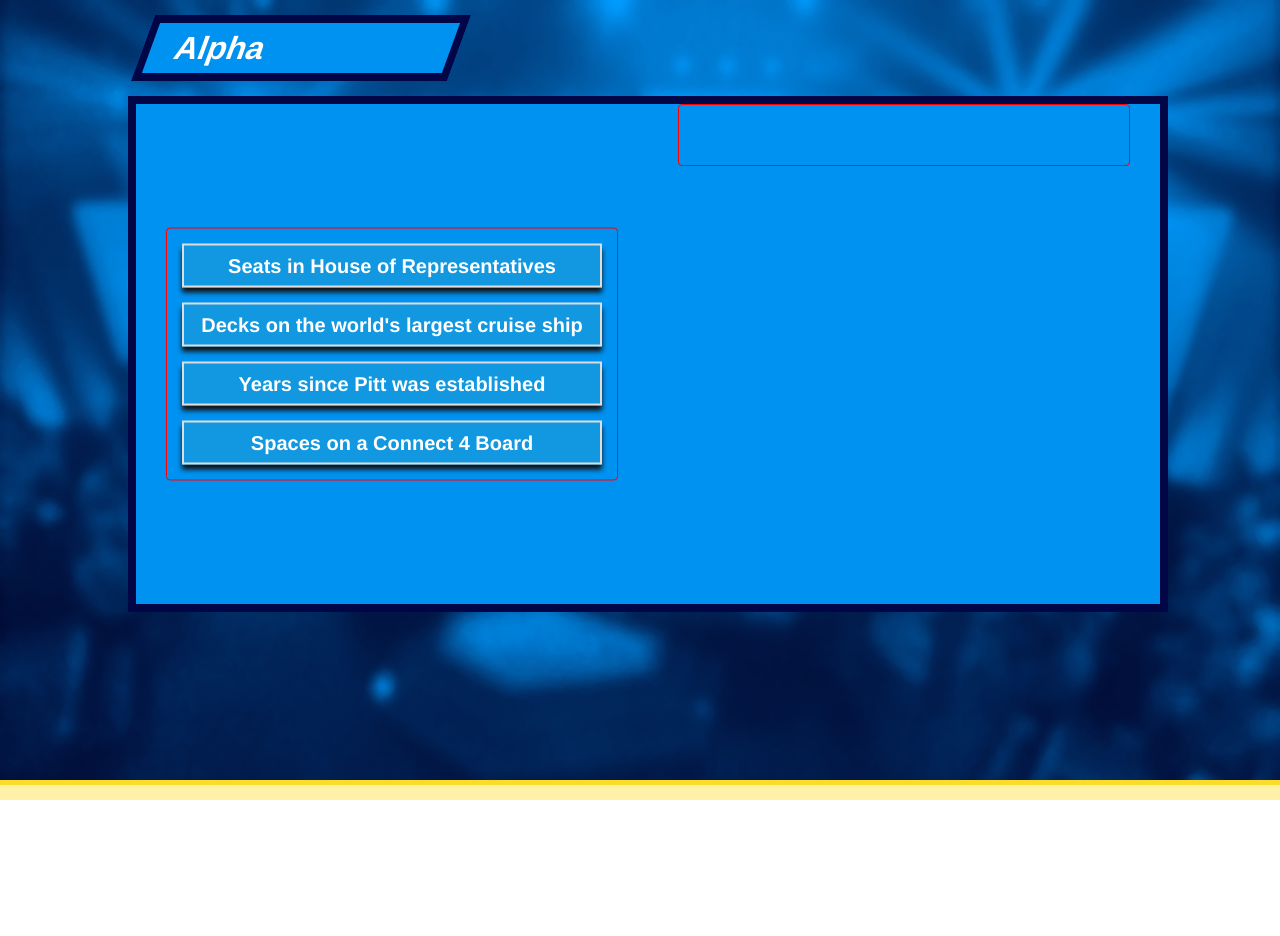
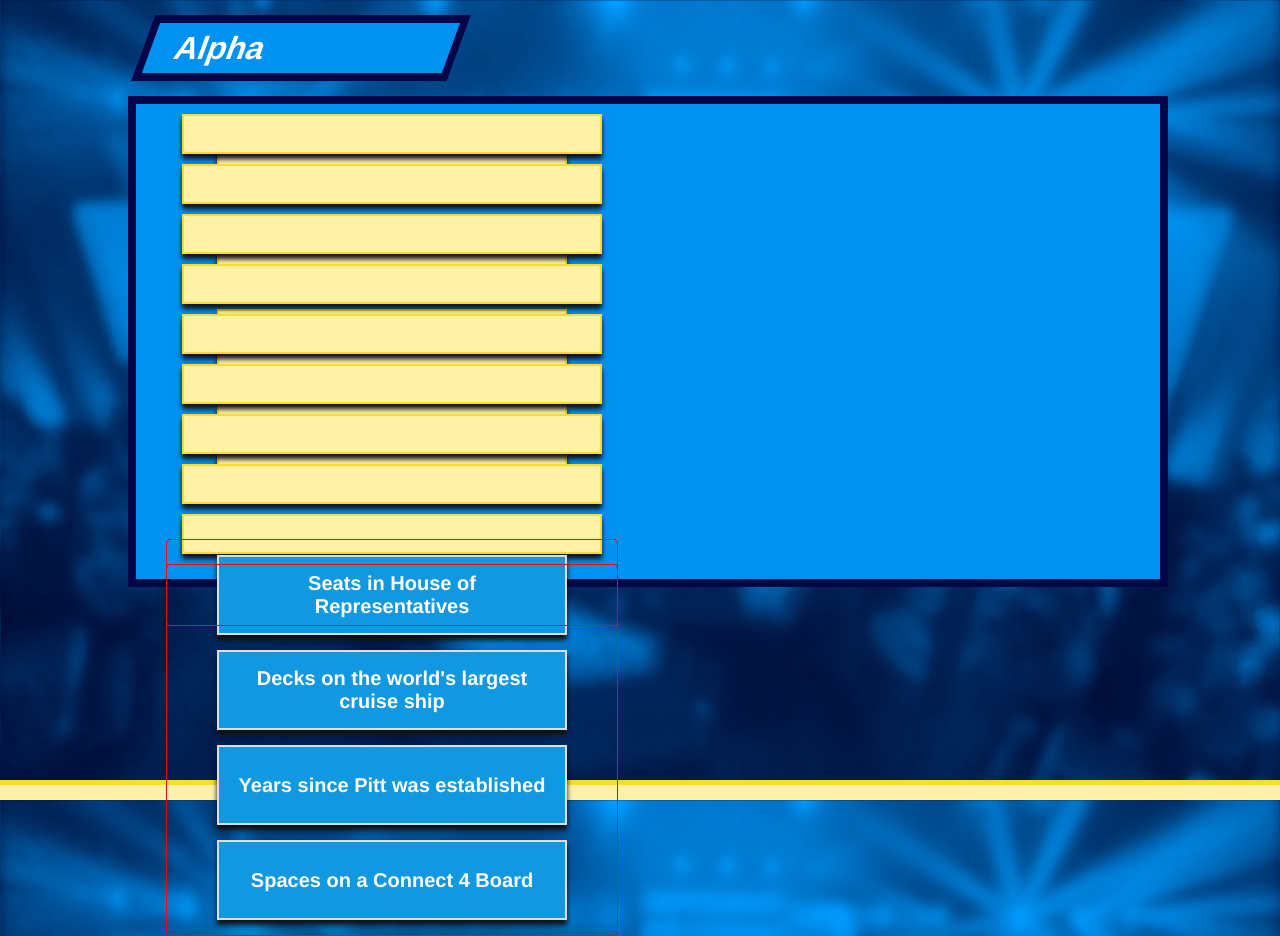
Before and after one commit to PittProgramCouncil/Pittsanity, an Angular app: page / in a window 1280 px wide. Shown: the top 936 px of the page. Before the commit the page ends 800 px from the top, so only its background shows below. Built offline with nearby package versions, Linux system fonts and the light colour scheme.

Commit message:
Add files via upload

```diff
--- a/src/app/fact-list/fact-list.component.css
+++ b/src/app/fact-list/fact-list.component.css
@@ -25,7 +25,8 @@ div.roundTitle > p
 
 div.gameContainer
 {
-	height: 100%;
+	height: 95%;
+	max-height: 95%;
 	width: 100vw;
 
 	display: flex;
@@ -57,10 +58,15 @@ div.factListsContainer
 	display: inline-block;
 	margin: 0px 30px;
 	vertical-align: top;
+
+	position: absolute;
 }
 
 .example-list
 {
+	position: relative;
+	z-index: 100;
+
 	width: 450px;
 	max-width: 100%;
 	min-height: 60px;
@@ -74,20 +80,15 @@ div.factListsContainer
 div #new-facts-list
 {
 	position: relative;
-    top: 50%;
+    top: 40px;
     left: 50%;
-    -webkit-transform: translate(-50%, -50%);
-    transform: translate(-50%, -50%);
+    -webkit-transform: translate(-50%, 0%);
+    transform: translate(-50%, 0%);
 }
 
-.example-box
+div.newFactBox, div.finalFactBox, div.newFactPlaceholder, div.finalFactPlaceholder
 {
 	background: #1198e1;
-
-	width: 420;
-	height: 40px;
-	padding: 20px 10px;
-	margin: 15px;
 
 	display: flex;
 	flex-direction: row;
@@ -99,7 +100,23 @@ div #new-facts-list
 	box-shadow: 0px 5px 5px #111
 }
 
-.example-box p
+.newFactBox
+{
+	width: 350px;
+	height: 80px;
+	padding: 20px 10px;
+	margin: 15px auto;
+}
+
+.finalFactBox
+{
+	width: 420px;
+	height: 40px;
+	padding: 18px 10px;
+	margin: 10px auto;
+}
+
+.newFactBox > p, .finalFactBox > p
 {
 	margin: 0px auto;
 
@@ -111,7 +128,7 @@ div #new-facts-list
 	opacity: 1;
 }
 
-.example-box p.animated
+.finalFactBox > p.animated
 {
 	position: relative;
 	overflow: hidden;
@@ -121,7 +138,39 @@ div #new-facts-list
 	animation-play-state: paused;
 }
 
+div.newFactPlaceholder, div.finalFactPlaceholder
+{
+	position: relative;
+
+	background: #fff2a8;
+
+	border: 2px #fbdd29 solid;
+	box-shadow: 0px 5px 5px #111
+}
+
+div.newFactPlaceholder
+{
+	width: 350px;
+	height: 80px;
+	padding: 20px 10px;
+	margin: 15px auto;
+}
+
+div.finalFactPlaceholder
+{
+	width: 420px;
+	height: 40px;
+	padding: 18px 10px;
+	margin: 10px auto;
+}
+
 .cdk-drag-preview {
+	width: 420px;
+	height: 40px;
+	padding: 18px 10px;
+	margin: 10px auto;
+	background-color: green;
+
 	box-sizing: border-box;
 	border-radius: 4px;
 	box-shadow: 0 5px 5px -3px rgba(0, 0, 0, 0.2),
@@ -130,7 +179,7 @@ div #new-facts-list
 }
 
 .cdk-drag-placeholder {
-  opacity: 0;
+  	opacity: 0;
 }
 
 .cdk-drag-animating {
--- a/src/app/fact-list/fact-list.component.html
+++ b/src/app/fact-list/fact-list.component.html
@@ -11,6 +11,8 @@
 		<-->
 
 		<div class="example-container">
+			<div class="newFactPlaceholder" *ngFor="let item of [].constructor(4)"></div>
+
 			<div
 			cdkDropList
 			#newFactsList="cdkDropList"
@@ -18,13 +20,15 @@
 			[cdkDropListConnectedTo]="[finalFactsList]"
 			class="example-list" id="new-facts-list"
 			(cdkDropListDropped)="drop($event)">
-				<div class="example-box" *ngFor="let item of newFacts" cdkDrag>
+				<div class="newFactBox" *ngFor="let item of newFacts" cdkDrag>
 					<p>{{item.fact}}</p>
 				</div>
 			</div>
 		</div>
 
 		<div class="example-container" id="final-facts-container">
+			<div class="finalFactPlaceholder" *ngFor="let item of [].constructor(9)"></div>
+
 			<div
 			cdkDropList
 			#finalFactsList="cdkDropList"
@@ -32,9 +36,10 @@
 			[cdkDropListConnectedTo]="[newFactsList]"
 			class="example-list" id="final-facts-list"
 			(cdkDropListDropped)="drop($event)">
-				<div class="example-box" *ngFor="let item of finalFacts; let i = index" id="{{ 'fact' + i }}" cdkDrag>
+				<div class="finalFactBox" *ngFor="let item of finalFacts; let i = index" id="{{ 'fact' + i }}" cdkDrag>
 					<p class="animated">{{item.revealed == 1 ? item.value : item.fact}}</p>
 				</div>
+
 			</div>
 		</div>
 	</div>
```
